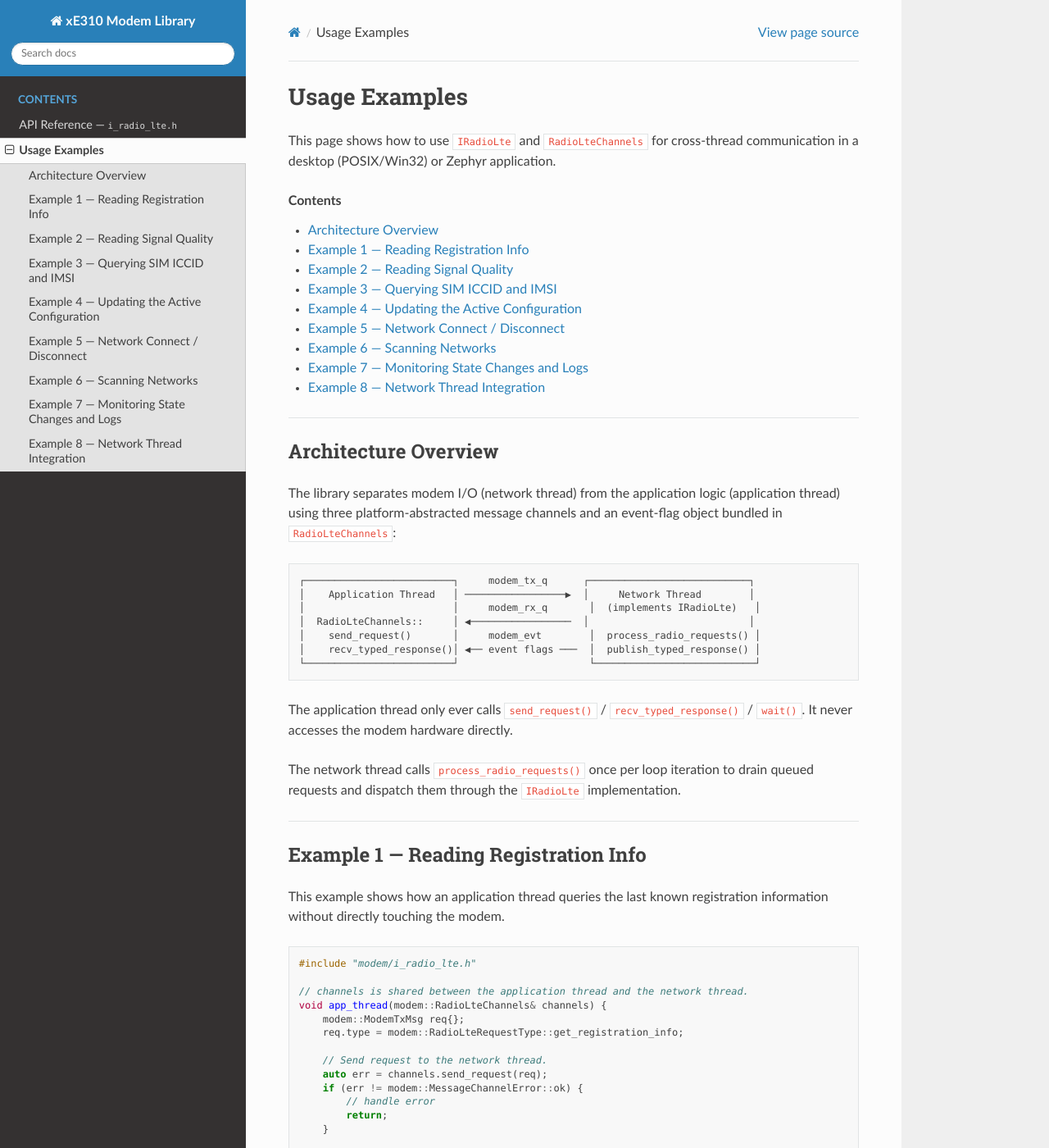
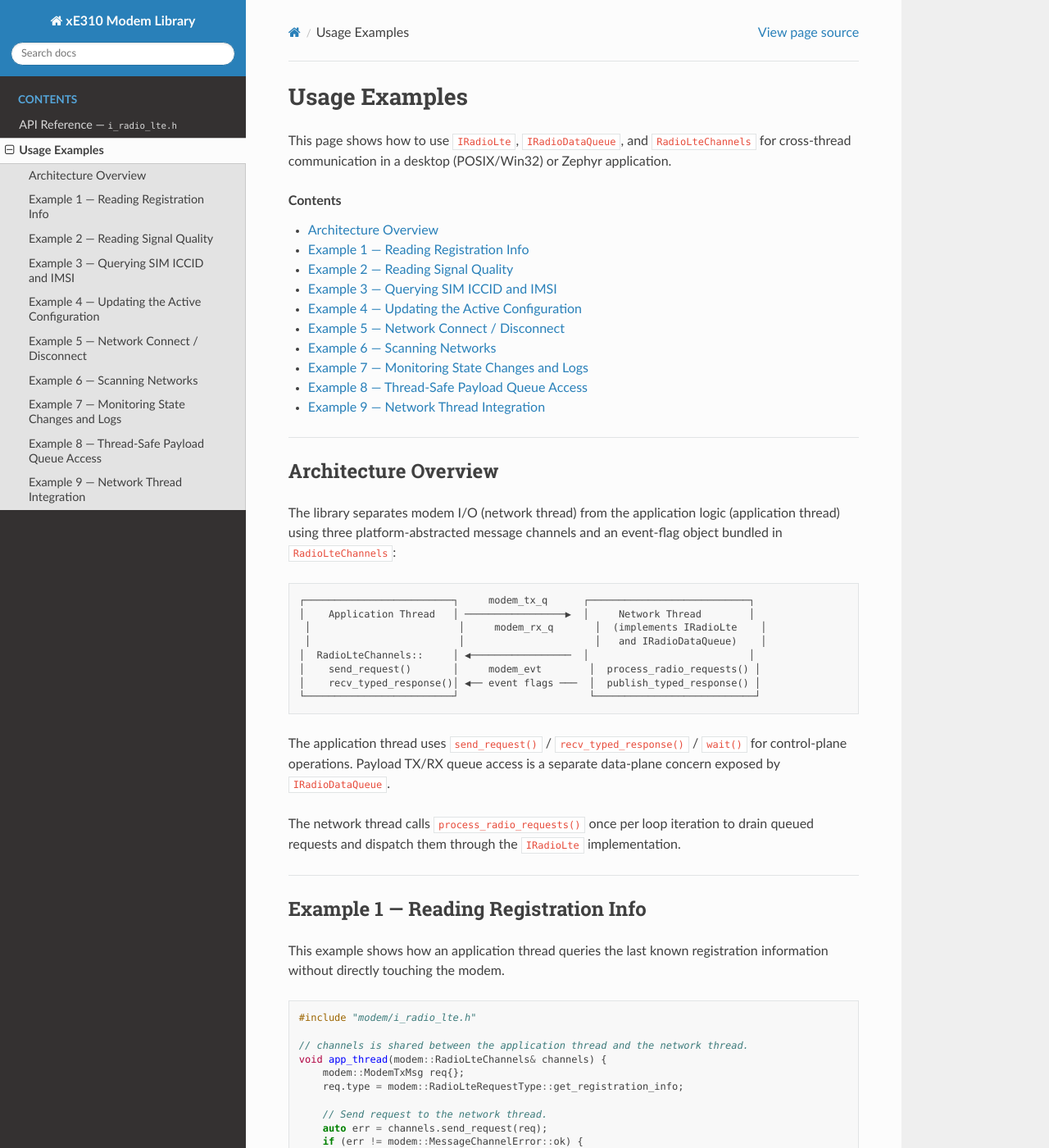
Before and after one commit to zimbora/xE310-multi-os, a Sphinx documentation site: the page built from docs/examples.rst, in a window 1280 px wide and 1400 px high. Shown: the whole window at 82% size. Built offline with Sphinx 7.4.7 and the Read the Docs theme 3.1.0, drawn with Linux system fonts in a browser that asks for light colours; some of the changed text lies outside the part shown.

Commit message:
refactor: split radio control and data interfaces

```diff
--- a/docs/examples.rst
+++ b/docs/examples.rst
@@ -1,8 +1,9 @@
 Usage Examples
 ==============
 
-This page shows how to use ``IRadioLte`` and ``RadioLteChannels`` for
-cross-thread communication in a desktop (POSIX/Win32) or Zephyr application.
+This page shows how to use ``IRadioLte``, ``IRadioDataQueue``, and
+``RadioLteChannels`` for cross-thread communication in a desktop
+(POSIX/Win32) or Zephyr application.
 
 .. contents:: Contents
    :local:
@@ -21,15 +22,16 @@ and an event-flag object bundled in ``RadioLteChannels``:
 
    ┌─────────────────────────┐     modem_tx_q      ┌───────────────────────────┐
    │    Application Thread   │ ─────────────────▶  │     Network Thread        │
-   │                         │     modem_rx_q       │  (implements IRadioLte)   │
+    │                         │     modem_rx_q       │  (implements IRadioLte    │
+    │                         │                      │   and IRadioDataQueue)    │
    │  RadioLteChannels::     │ ◀─────────────────  │                           │
    │    send_request()       │     modem_evt        │  process_radio_requests() │
    │    recv_typed_response()│ ◀── event flags ───  │  publish_typed_response() │
    └─────────────────────────┘                      └───────────────────────────┘
 
-The application thread only ever calls ``send_request()`` /
-``recv_typed_response()`` / ``wait()``.  It never accesses the modem hardware
-directly.
+The application thread uses ``send_request()`` / ``recv_typed_response()`` /
+``wait()`` for control-plane operations. Payload TX/RX queue access is a
+separate data-plane concern exposed by ``IRadioDataQueue``.
 
 The network thread calls ``process_radio_requests()`` once per loop iteration
 to drain queued requests and dispatch them through the ``IRadioLte``
@@ -263,8 +265,38 @@ Example 7 — Monitoring State Changes and Logs
 
 ---------------------------------------------------------------------------
 
-Example 8 — Network Thread Integration
-----------------------------------------
+Example 8 — Thread-Safe Payload Queue Access
+---------------------------------------------
+
+``IRadioDataQueue`` is intentionally separate from ``IRadioLte``. Use it when
+you need to push TX payloads or drain RX payloads without routing the operation
+through ``process_radio_requests()``.
+
+.. code-block:: cpp
+
+   #include "modem/i_radio_lte.h"
+
+   void queue_payload(modem::IRadioDataQueue& data_queue,
+                      uint8_t conn_id,
+                      const uint8_t* data,
+                      size_t size) {
+       modem::QueueError err = data_queue.tx_write(conn_id, data, size);
+       if (err != modem::QueueError::ok) {
+           // handle queue full / invalid connection id / unsupported state
+       }
+   }
+
+   void drain_rx(modem::IRadioDataQueue& data_queue, uint8_t conn_id) {
+       modem::QueueMessage msg{};
+       while (data_queue.rx_read(conn_id, msg) == modem::QueueError::ok) {
+           // process msg.data
+       }
+   }
+
+---------------------------------------------------------------------------
+
+Example 9 — Network Thread Integration
+--------------------------------------
 
 The following skeleton shows how a network thread integrates
 ``process_radio_requests()`` to service application requests every cycle.
@@ -272,7 +304,7 @@ The following skeleton shows how a network thread integrates
 .. code-block:: cpp
 
    #include "modem/i_radio_lte.h"
-   #include "modem/network_lte.h"  // NetworkLte implements IRadioLte
+    #include "modem/network_lte.h"  // NetworkLte implements IRadioLte and IRadioDataQueue
 
    void network_thread_main(modem::RadioLteChannels& channels,
                              modem::NetworkLte& network) {
--- a/docs/index.rst
+++ b/docs/index.rst
@@ -10,7 +10,9 @@ The library provides:
 * A **hardware abstraction layer (HAL)** that isolates platform-specific serial/UART code.
 * Core AT command parsing and state machine logic that is fully **platform-independent**.
 * A thread-safe **cross-thread messaging interface** (``IRadioLte`` / ``RadioLteChannels``)
-  for querying the last known modem state without touching the modem directly.
+  for querying and controlling modem state through the network thread.
+* A separate **data-plane queue interface** (``IRadioDataQueue``) for thread-safe
+  TX/RX payload access outside the request dispatcher.
 
 .. toctree::
    :maxdepth: 2
```
Also changed, not shown: other parts of docs/examples.rst (+1 -1 lines), docs/api_reference.rst (+24 -5 lines), 2 other files.
